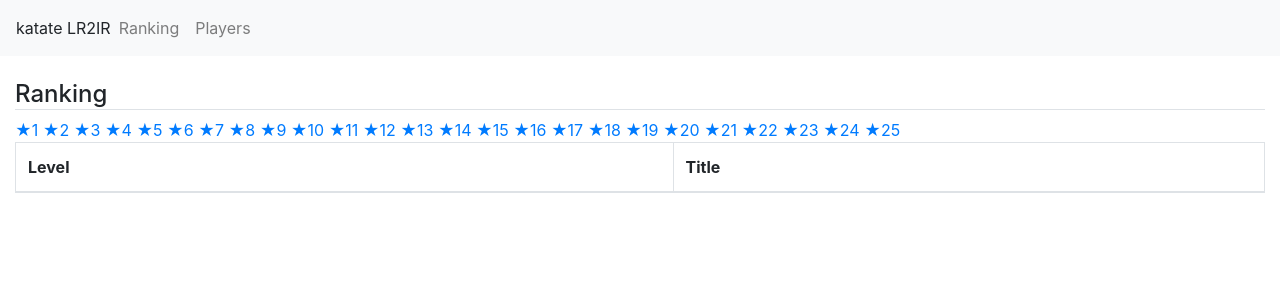
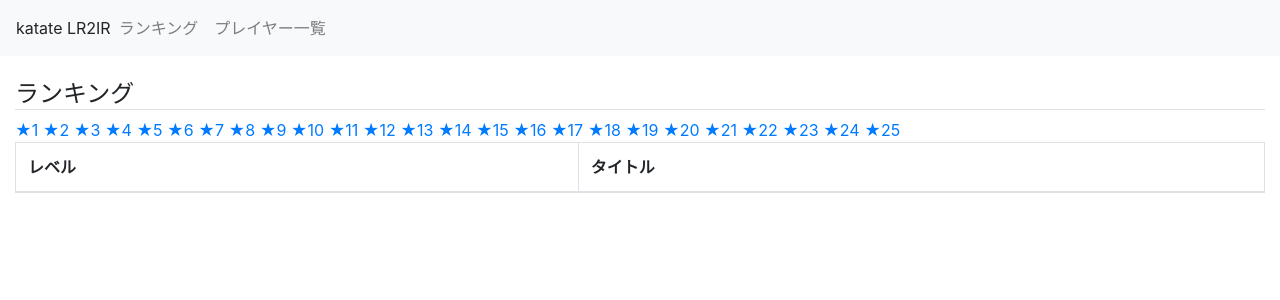
Before and after one commit to sapuri/katate-lr2ir, a Django app: page /ranking/ in a window 1280 px wide. Shown: the top 300 px of the page. Run offline with Django 3.2, Linux system fonts and the light colour scheme; data that the repository does not hold is empty; some libraries are stand-ins or nearby versions.

Commit message:
menu japanese

```diff
--- a/ranking/templates/ranking/base.html
+++ b/ranking/templates/ranking/base.html
@@ -19,10 +19,10 @@
       <div class="collapse navbar-collapse" id="Navber">
         <ul class="navbar-nav mr-auto">
           <li class="nav-item">
-            <a class="nav-link" href="/ranking/">Ranking</a>
+            <a class="nav-link" href="/ranking/">ランキング</a>
           </li>
           <li class="nav-item">
-            <a class="nav-link" href="/players/">Players</a>
+            <a class="nav-link" href="/players/">プレイヤー一覧</a>
           </li>
         </ul>
       </div>
--- a/ranking/templates/ranking/bms_list.html
+++ b/ranking/templates/ranking/bms_list.html
@@ -1,15 +1,15 @@
 {% extends "ranking/base.html" %}
 
 {% block content %}
-    <h4 class="mt-4 border-bottom">Ranking</h4>
+    <h4 class="mt-4 border-bottom">ランキング</h4>
     {% for i in "xxxxxxxxxxxxxxxxxxxxxxxxx" %}
       <a href="/ranking/level/{{forloop.counter}}">★{{ forloop.counter }}</a>
     {% endfor %}
     <table id="sorter" class="table table-striped table-bordered">
       <thead>
         <tr>
-          <th scope="col">Level</th>
-          <th scope="col">Title</th>
+          <th scope="col">レベル</th>
+          <th scope="col">タイトル</th>
         </tr>
       </thead>
       <tbody>
--- a/ranking/templates/ranking/players.html
+++ b/ranking/templates/ranking/players.html
@@ -1,11 +1,11 @@
 {% extends "ranking/base.html" %}
 
 {% block content %}
-    <h4 class="mt-4 border-bottom">Players</h4>
+    <h4 class="mt-4 border-bottom">プレイヤー一覧</h4>
     <table id="sorter" class="table table-striped table-bordered">
       <thead>
         <tr>
-          <th scope="col">Name</th>
+          <th scope="col">名前</th>
           <th scope="col">ID</th>
           <th scope="col">LR2IR</th>
           <th scope="col">Stairway</th>
@@ -22,4 +22,5 @@
         {% endfor %}
       </tbody>
     </table>
+    <a class="btn btn-primary" href="/players/add/" role="button">プレイヤー追加</a>
 {% endblock content %}
```
